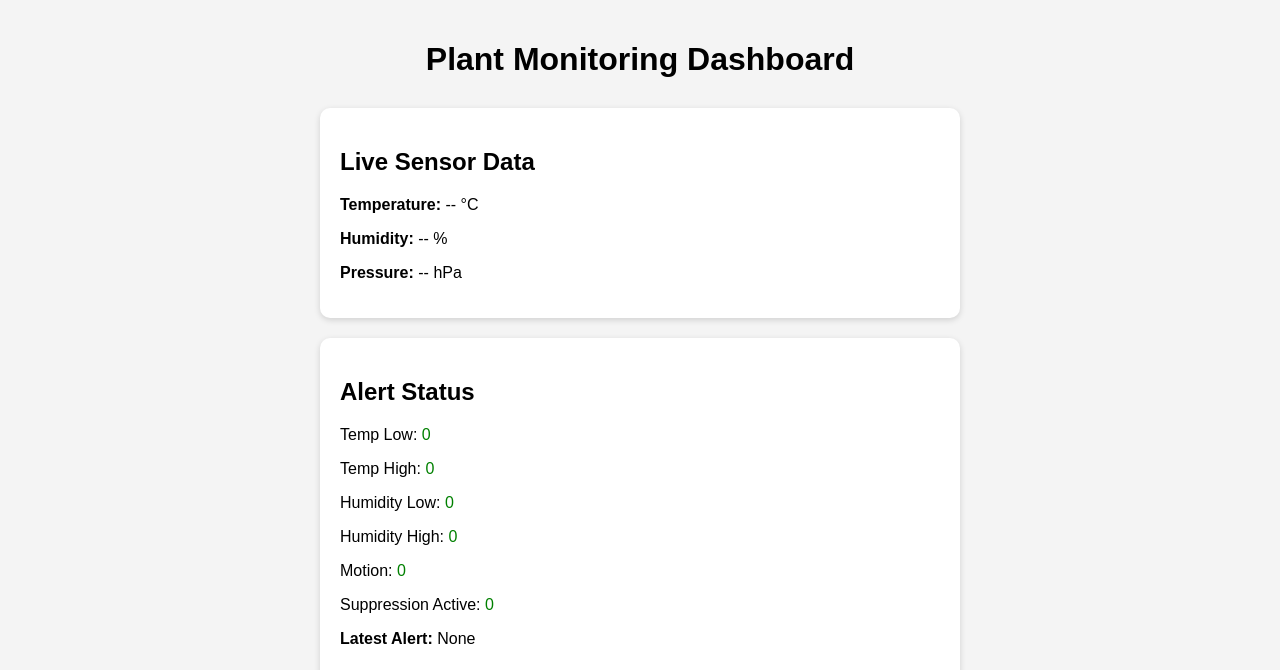
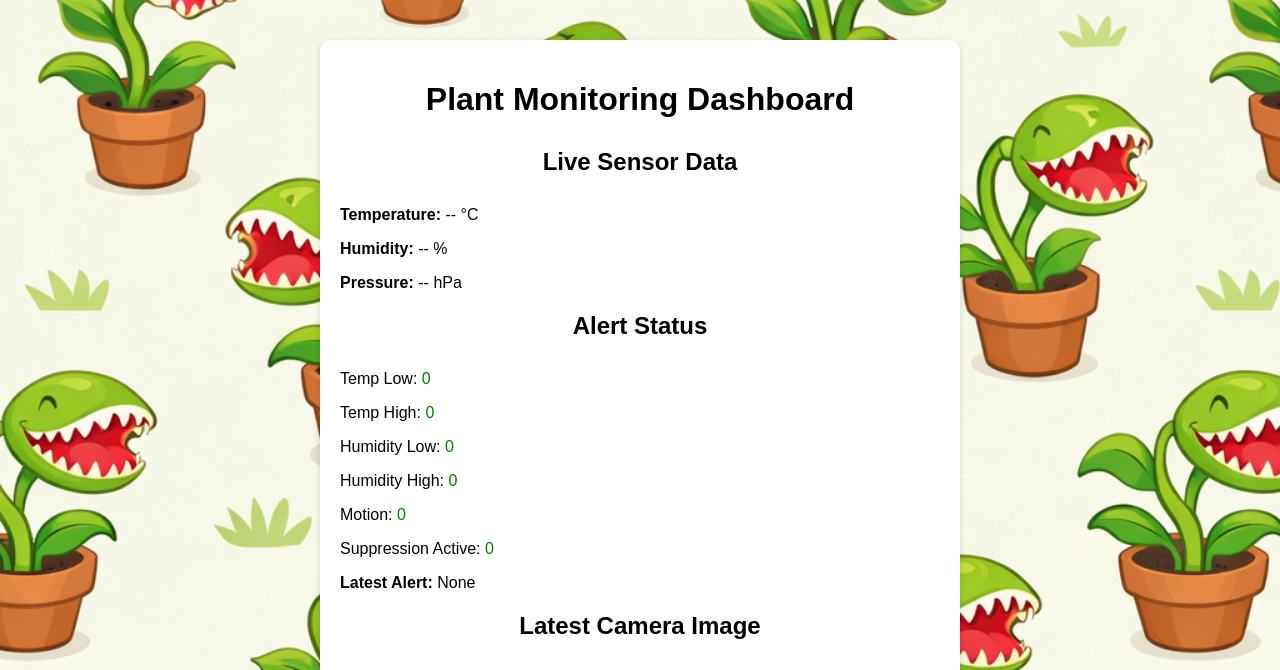
Before and after one commit to Kevlar501/IOT-Assignment, a Flask app: page / in a window 1280 px wide. Shown: the top 670 px of the page. Run offline with Flask 3, Linux system fonts and the light colour scheme; grey boxes are pictures that could not be loaded.

Commit message:
11th commit(Created sensor_log.csv, added background.png and relevant folders and made updates to existing files)

```diff
--- a/dashboard/static/css/styles.css
+++ b/dashboard/static/css/styles.css
@@ -3,9 +3,17 @@ body {
     background: #f4f4f4;
     margin: 0;
     padding: 20px;
+    background-image: url('../images/background.png'); /*generated with Copilot*/
+    background-repeat: no-repeat;
+    background-size: 150%;
 }
 
 h1 {
+    text-align: center;
+    margin-bottom: 30px;
+}
+
+h2 {
     text-align: center;
     margin-bottom: 30px;
 }
@@ -29,6 +37,7 @@ body {
 }
 
 img {
+    text-align: center;
     width: 100%;
     border-radius: 10px;
 }
--- a/dashboard/templates/index.html
+++ b/dashboard/templates/index.html
@@ -1,25 +1,23 @@
 <!DOCTYPE html>
 <html lang="en">
 <head>
-    <link rel="stylesheet" href="{{ url_for('static', filename='css/styles.css') }}">
+    <link rel="stylesheet" href="../static/css/styles.css">
     <meta charset="UTF-8">
     <title>Plant Monitoring Dashboard</title>
 
 </head>
 <body>
 
+<div class="card">
     <h1>Plant Monitoring Dashboard</h1>
 
 <!-- SENSOR DATA -->
-<div class="card">
     <h2>Live Sensor Data</h2>
         <p><span class="label">Temperature:</span> <span id="temp">--</span> °C</p>
         <p><span class="label">Humidity:</span> <span id="hum">--</span> %</p>
         <p><span class="label">Pressure:</span> <span id="pres">--</span> hPa</p>
-</div>
 
 <!-- ALERT STATES -->
-<div class="card">
     <h2>Alert Status</h2>
 
         <p>Temp Low: <span id="v1" class="ok">0</span></p>
@@ -30,10 +28,8 @@
         <p>Suppression Active: <span id="v6" class="ok">0</span></p>
 
         <p><span class="label">Latest Alert:</span> <span id="alert">None</span></p>
-</div>
 
 <!-- CAMERA IMAGE -->
-<div class="card">
     <h2>Latest Camera Image</h2>
         <img id="cam" src="/latest.jpg" alt="Latest Image">
 </div>
--- /dev/null
+++ b/data/sensor_log.csv
@@ -0,0 +1 @@
+timestamp, temperature, humidity, pressure
```
Also changed, not shown: dashboard/static/images/background.png (added). Lines whose indentation alone changed are shown as unchanged.
